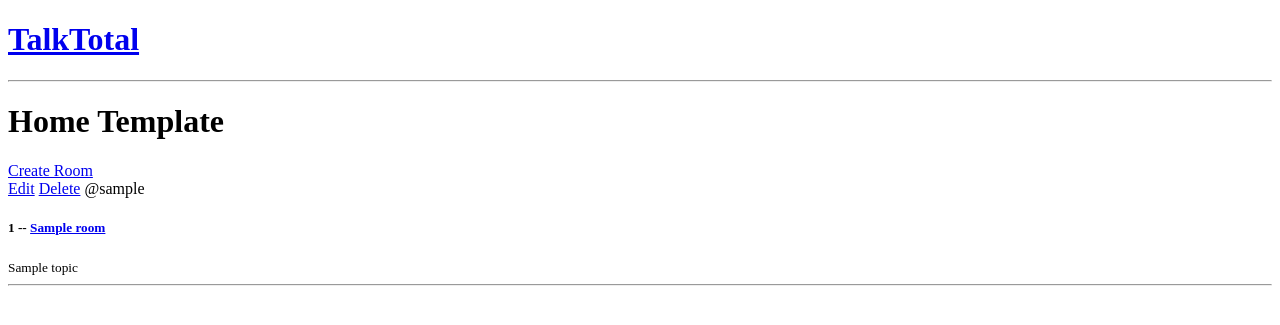
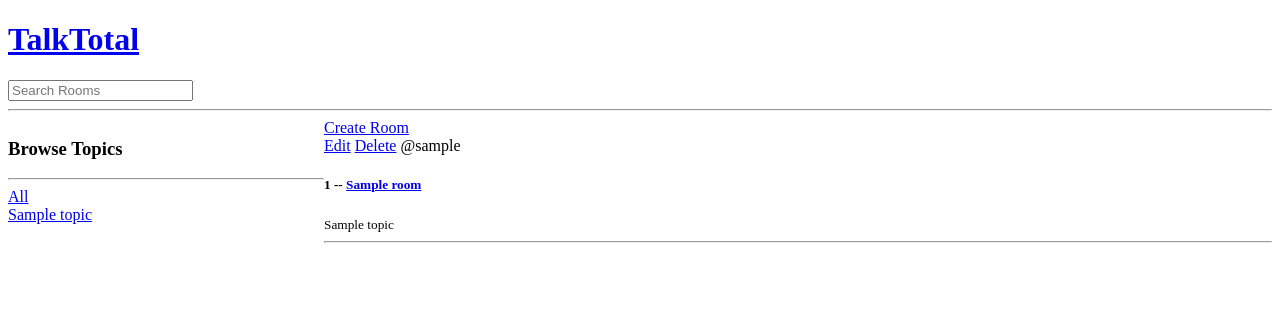
Before and after one commit to connorGA/TalkTotal, a Django app: page / in a window 1280 px wide. Shown: the top 325 px of the page. Run offline with Django 4.2, Linux system fonts and the light colour scheme; tables that the repository leaves empty hold one stand-in row (values such as "Sample post").

Commit message:
feat: add search rooms functionality, add search form in navbar

```diff
--- a/base/templates/base/home.html
+++ b/base/templates/base/home.html
@@ -3,11 +3,33 @@
 
 {% block content %}
 
-<h1>Home Template</h1>
+<style>
+    .home-container {
+        display: grid;
+        grid-template-columns: 1fr 3fr;
+    }
+</style>
 
 
+
+<div class="home-container">
+
     <div>
+        <h3>Browse Topics</h3>
+        <hr>
 
+        <div>
+            <a href="{% url 'home' %}">All</a>
+        </div>
+
+        {% for topic in topics %}
+            <div>
+                <a href="{% url 'home' %}?q={{topic.name}}">{{topic.name}}</a>
+            </div>
+        {% endfor %}
+    </div>
+
+    <div>
         <a href="{% url 'create-room' %}">Create Room</a>
 
         <div>
@@ -24,6 +46,10 @@
 
             {% endfor %}
         </div>
+
+    </div>
+
+
 </div>
 
 {% endblock content %}
--- a/base/views.py
+++ b/base/views.py
@@ -1,5 +1,5 @@
 from django.shortcuts import render, redirect
-from .models import Room
+from .models import Room, Topic
 from .forms import RoomForm
 
 # Create your views here.
@@ -13,8 +13,14 @@ from .forms import RoomForm
 
 
 def home(request):
-    rooms = Room.objects.all()
-    context = { 'rooms': rooms}
+
+    q = request.GET.get('q') if request.GET.get('q') != None else ''
+
+    rooms = Room.objects.filter(topic__name__icontains=q)
+
+    topics = Topic.objects.all()
+
+    context = { 'rooms': rooms, 'topics': topics}
     return render(request, 'base/home.html', context)
 
 def room(request, pk):
--- a/templates/navbar.html
+++ b/templates/navbar.html
@@ -2,4 +2,8 @@
     <h1>TalkTotal</h1>
 </a>
 
+<form method="GET" action="{% url 'home' %}">
+    <input type="text" name="q" placeholder="Search Rooms"/>
+</form>
+
 <hr>
```
Lines whose indentation alone changed are shown as unchanged.
